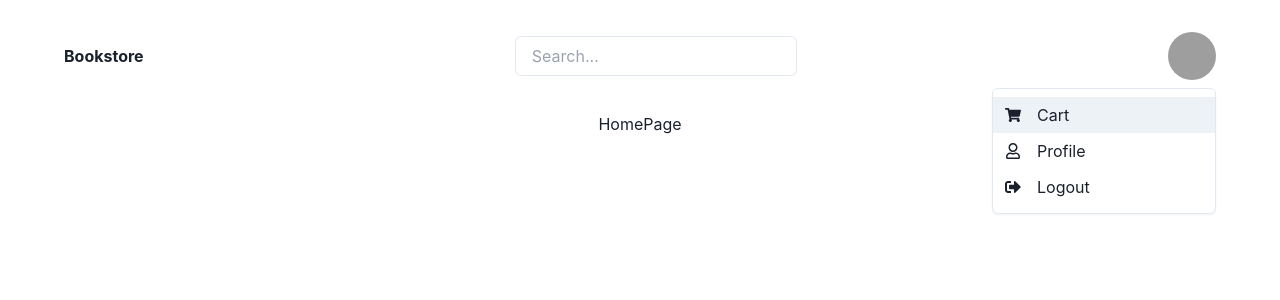
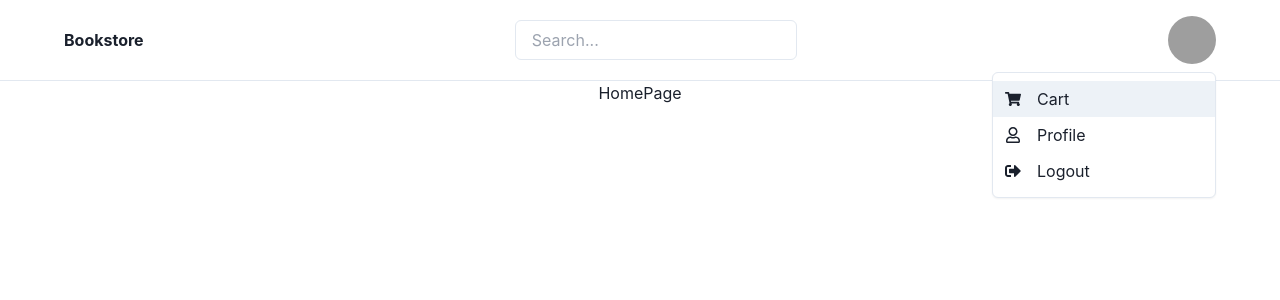
Before and after one commit to azureeeeeeeeeeee/book-store, a React (Vite) app in the folder book-frontend/: page / in a window 1280 px wide. Both pictures are taken after a click on the button 1192 px from the left and 56 px from the top of the page. Shown: the top 300 px of the page. Built offline with nearby package versions, Linux system fonts and the light colour scheme; grey boxes are pictures that could not be loaded.

Commit message:
fixing little styling

```diff
--- a/book-frontend/src/components/NavBar.jsx
+++ b/book-frontend/src/components/NavBar.jsx
@@ -8,13 +8,16 @@ import {
   MenuItem,
 } from "@chakra-ui/react";
 import { FaShoppingCart, FaRegUser, FaSignOutAlt } from "react-icons/fa";
+import { Link } from "react-router-dom";
 
 const NavBar = () => {
   return (
-    <nav className="flex items-center justify-between px-16 py-8">
+    <nav className="flex items-center justify-between px-16 py-4">
       <div className="flex-none">
         <h1>
+          <Link to={"/"}>
             <strong>Bookstore</strong>
+          </Link>
         </h1>
       </div>
       <div className="max-w-18">
@@ -26,18 +29,24 @@ const NavBar = () => {
             <Avatar name="username" src="https://bit.ly/dan-abramov" />
           </MenuButton>
           <MenuList>
+            <Link>
               <MenuItem>
                 <FaShoppingCart className="mr-4" />
                 Cart
               </MenuItem>
+            </Link>
+            <Link>
               <MenuItem>
                 <FaRegUser className="mr-4" />
                 Profile
               </MenuItem>
+            </Link>
+            <Link>
               <MenuItem>
                 <FaSignOutAlt className="mr-4" />
                 Logout
               </MenuItem>
+            </Link>
           </MenuList>
         </Menu>
       </div>
--- a/book-frontend/src/layouts/MainLayout.jsx
+++ b/book-frontend/src/layouts/MainLayout.jsx
@@ -7,6 +7,7 @@ const MainLayout = () => {
   return (
     <>
       <NavBar />
+      <hr />
       <Outlet />
       <ToastContainer />
     </>
```
Lines whose indentation alone changed are shown as unchanged.
